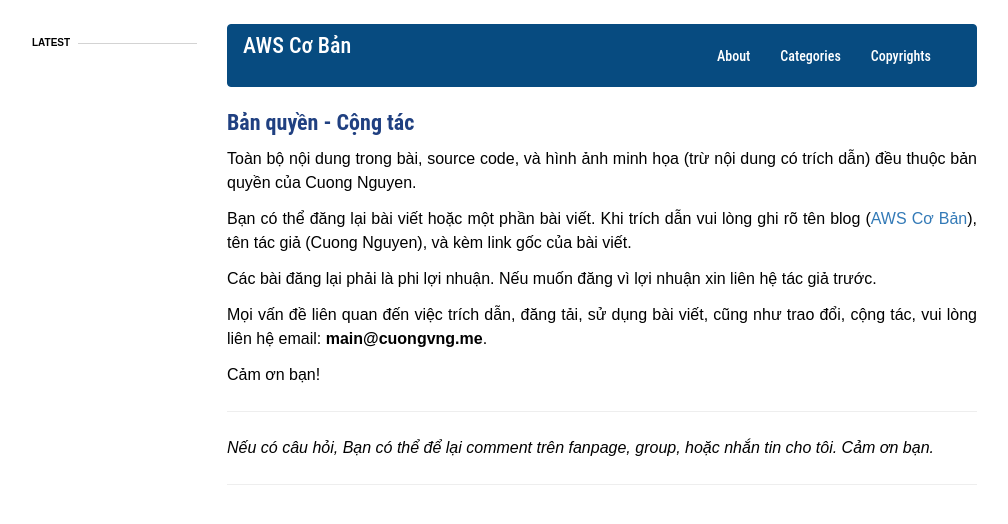
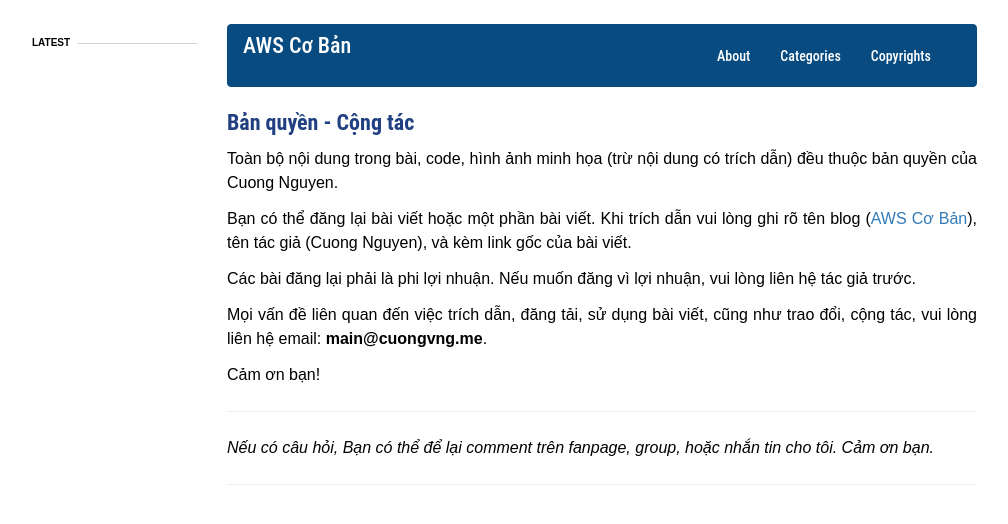
Before and after one commit to awscoban/awscoban.github.io, a Jekyll site: the page built from copyrights.md, in a window 1280 px wide. Shown: the top 524 px of the page, without its empty margins (38-1046 px from the left). Built offline with Jekyll 4.4.1, drawn with Linux system fonts in a browser that asks for light colours; nearby versions of some CDN libraries.

Commit message:
chore: refine

```diff
--- a/copyrights.md
+++ b/copyrights.md
@@ -4,11 +4,11 @@
 permalink: /copyrights/
 ---
 
-Toàn bộ nội dung trong bài, source code, và hình ảnh minh họa (trừ nội dung có trích dẫn) đều thuộc bản quyền của Cuong Nguyen.
+Toàn bộ nội dung trong bài, code, hình ảnh minh họa (trừ nội dung có trích dẫn) đều thuộc bản quyền của Cuong Nguyen.
 
 Bạn có thể đăng lại bài viết hoặc một phần bài viết. Khi trích dẫn vui lòng ghi rõ tên blog ([AWS Cơ Bản](https://awscoban.com)), tên tác giả (Cuong Nguyen), và kèm link gốc của bài viết.
 
-Các bài đăng lại phải là phi lợi nhuận. Nếu muốn đăng vì lợi nhuận xin liên hệ tác giả trước.
+Các bài đăng lại phải là phi lợi nhuận. Nếu muốn đăng vì lợi nhuận, vui lòng liên hệ tác giả trước.
 
 
 Mọi vấn đề liên quan đến việc trích dẫn, đăng tải, sử dụng bài viết, cũng như trao đổi, cộng tác, vui lòng liên hệ email: **main@cuongvng.me**.
```
